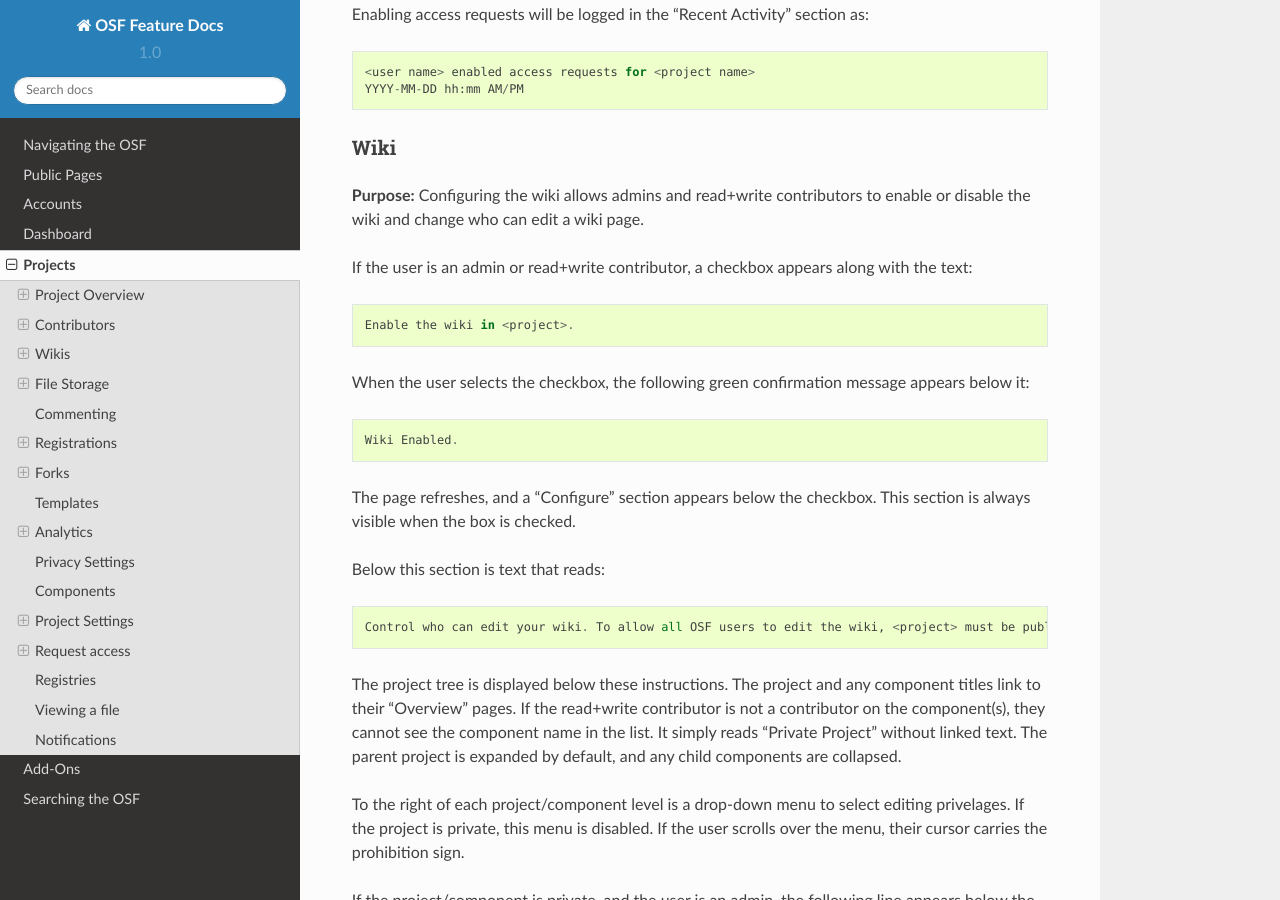
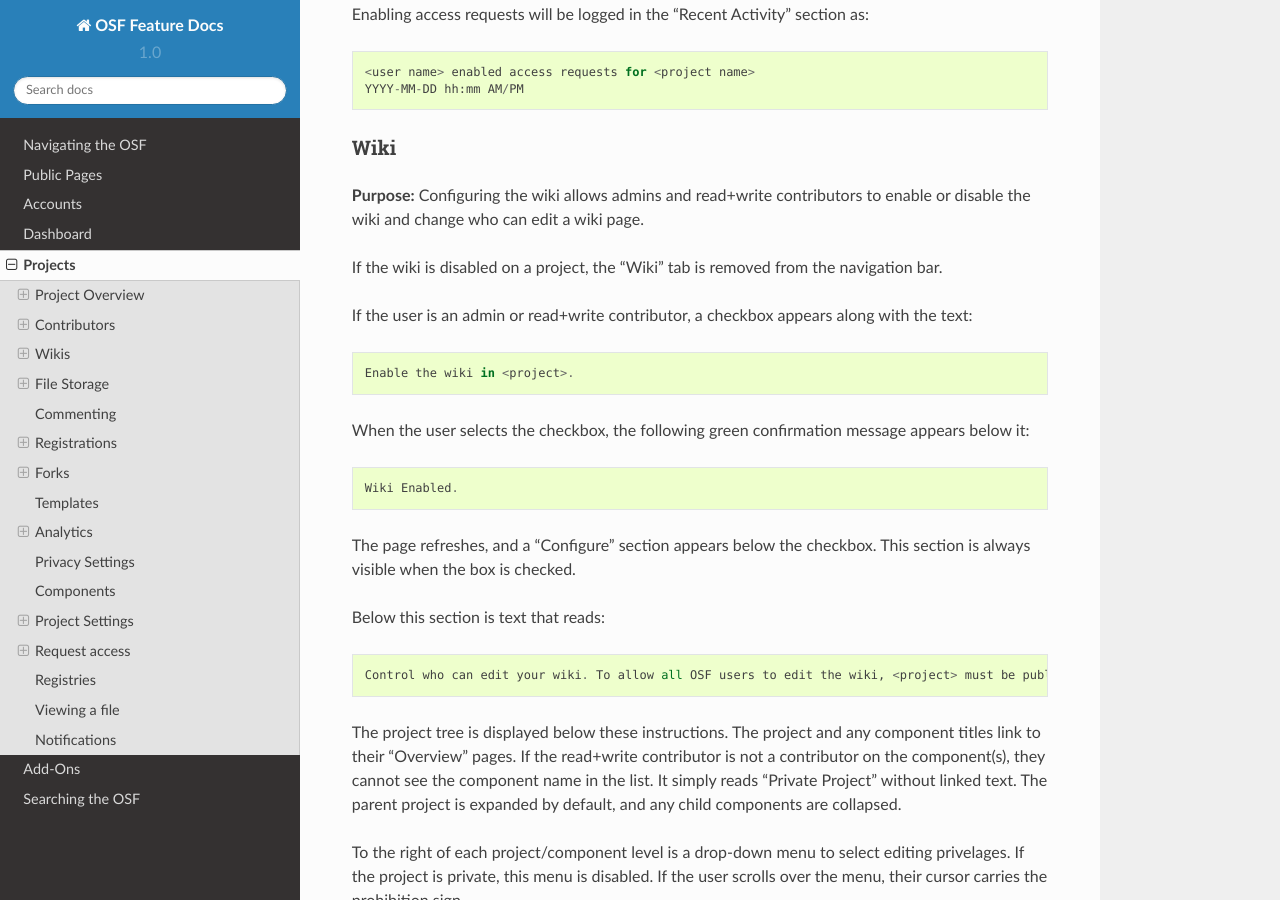
Before and after one commit to CenterForOpenScience/OSFDocs, a Sphinx documentation site: the page built from docs/projects/projects_index.rst, in a window 1280 px wide and 900 px high, scrolled down 77402 px. Built offline with Sphinx 7.4.7 and the Read the Docs theme 2.0.0, drawn with Linux system fonts in a browser that asks for light colours.

Commit message:
Wiki tab is removed from navbar when disabled

```diff
--- a/docs/projects/include/settings.rst
+++ b/docs/projects/include/settings.rst
@@ -253,6 +253,8 @@
 ----
 **Purpose:** Configuring the wiki allows admins and read+write contributors to enable or disable the wiki and change who can edit a wiki page.
 
+If the wiki is disabled on a project, the "Wiki" tab is removed from the navigation bar.
+
 If the user is an admin or read+write contributor, a checkbox appears along with the text::
 
     Enable the wiki in <project>.
```
